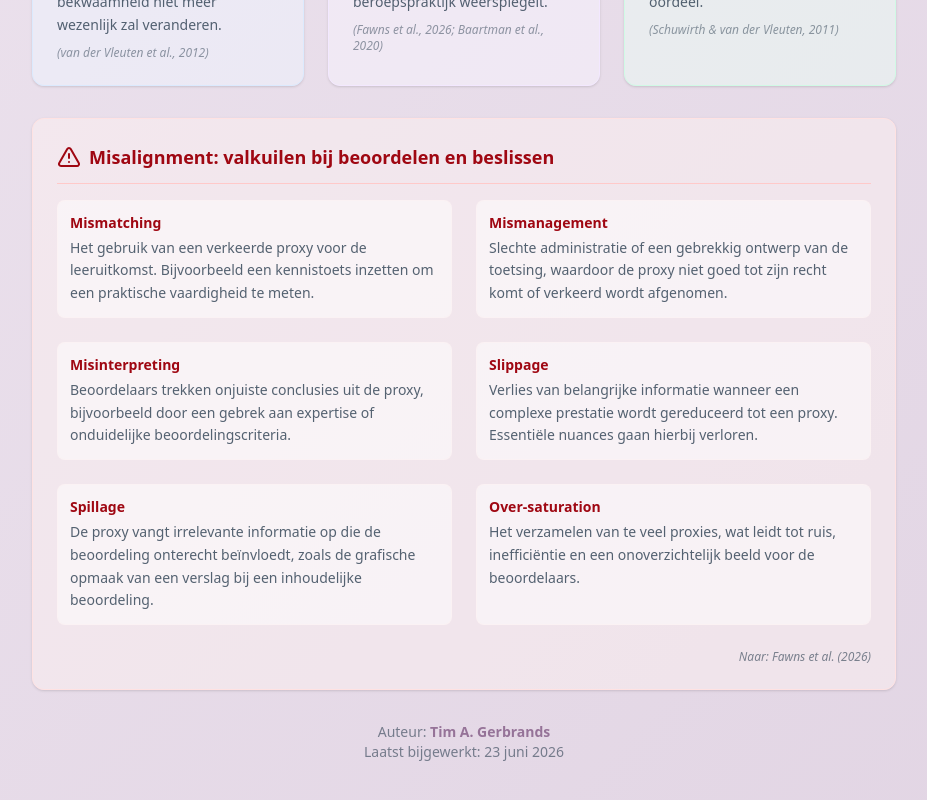
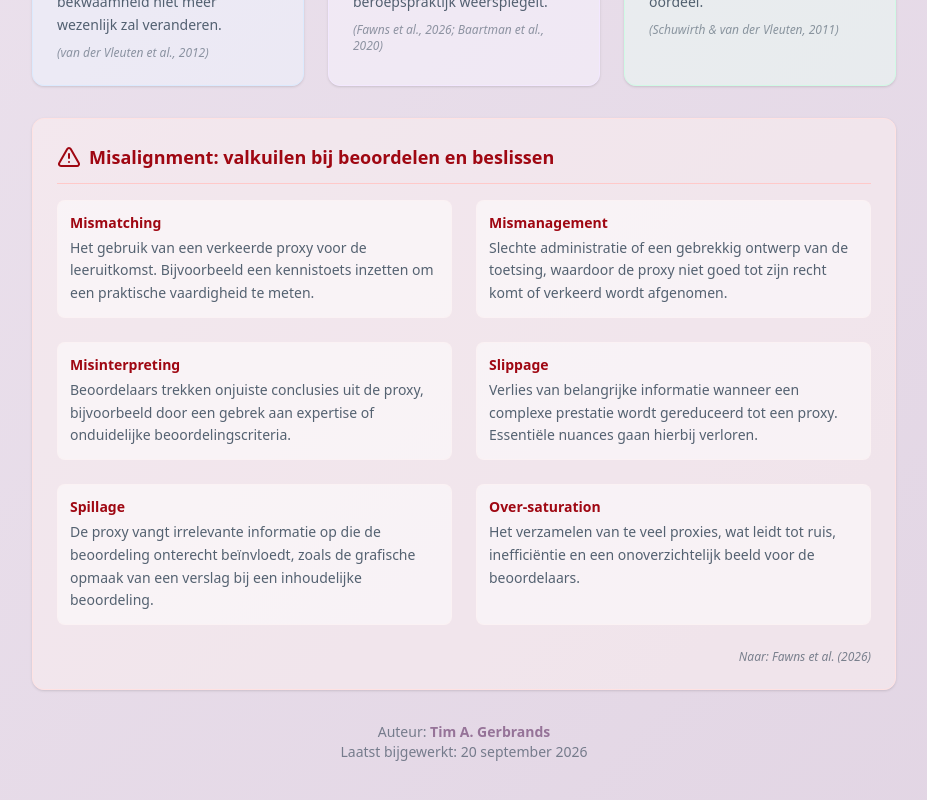
Before and after one commit to tagerbrands/4Portfolio, a React (Vite) app: page / in a window 1280 px wide. Shown: the part 2280-3080 px from the top of the page, without its empty margins (176-1103 px from the left). Built offline with nearby package versions, Linux system fonts and the light colour scheme.

Commit message:
chore: update branding and project metadata
- Rename "Portfolio Architect" to "4Portfolio"
- Add missing project description to metadata.json
- Update last updated date to September 20, 2026

```diff
--- a/index.html
+++ b/index.html
@@ -3,9 +3,9 @@
   <head>
     <meta charset="UTF-8" />
     <meta name="viewport" content="width=device-width, initial-scale=1.0" />
-    <title>Portfolio Architect</title>
+    <title>4Portfolio</title>
     <meta name="description" content="Interactieve applicatie voor het ontwerpen, opsplitsen en analyseren van portfolio-leeruitkomsten (LUK) en bewijsmaterialen volgens het 4P-model." />
-    <meta property="og:title" content="Portfolio Architect" />
+    <meta property="og:title" content="4Portfolio" />
     <meta property="og:description" content="Interactieve applicatie voor het ontwerpen, opsplitsen en analyseren van portfolio-leeruitkomsten (LUK) en bewijsmaterialen volgens het 4P-model." />
     <link rel="icon" type="image/svg+xml" href="/favicon.svg" />
   </head>
--- a/metadata.json
+++ b/metadata.json
@@ -1,6 +1,6 @@
 {
   "name": "4Portfolio",
-  "description": "",
+  "description": "Interactieve applicatie voor het ontwerpen, opsplitsen en analyseren van portfolio-leeruitkomsten (LUK) en bewijsmaterialen volgens het 4P-model.",
   "requestFramePermissions": [],
   "majorCapabilities": [
     "MAJOR_CAPABILITY_SERVER_SIDE_GEMINI_API"
--- a/src/App.tsx
+++ b/src/App.tsx
@@ -400,7 +400,7 @@ function Theory({ onNext }: { key?: string, onNext: () => void }) {
 
         <div className="text-center text-sm opacity-60">
           <p>{t("Auteur:")} <a href="https://www.linkedin.com/in/tim-gerbrands" target="_blank" rel="noopener noreferrer" className="hover:underline text-[var(--color-accent)] font-bold">Tim A. Gerbrands</a></p>
-          <p>{t("Laatst bijgewerkt:")} {t("23 juni 2026", "June 23, 2026")}</p>
+          <p>{t("Laatst bijgewerkt:")} {t("20 september 2026", "September 20, 2026")}</p>
         </div>
       </div>
     </motion.div>
--- a/src/i18n.tsx
+++ b/src/i18n.tsx
@@ -53,7 +53,7 @@ const dict: Record<string, string> = {
   "Het verzamelen van te veel proxies, wat leidt tot ruis, inefficiëntie en een onoverzichtelijk beeld voor de beoordelaars.": "Collecting too many proxies, resulting in noise, inefficiency, and an unclear picture for assessors.",
   "Auteur:": "Author:",
   "Laatst bijgewerkt:": "Last updated:",
-  "23 juni 2026": "June 23, 2026",
+  "20 september 2026": "September 20, 2026",
   "Naam van EvL:": "Name of Learning Outcome Set:",
   "Kies een leeruitkomst om te analyseren en bewijsstukken te koppelen.": "Select a learning outcome to analyze and link evidence to.",
   "Voer naam in": "Enter a name",
```
